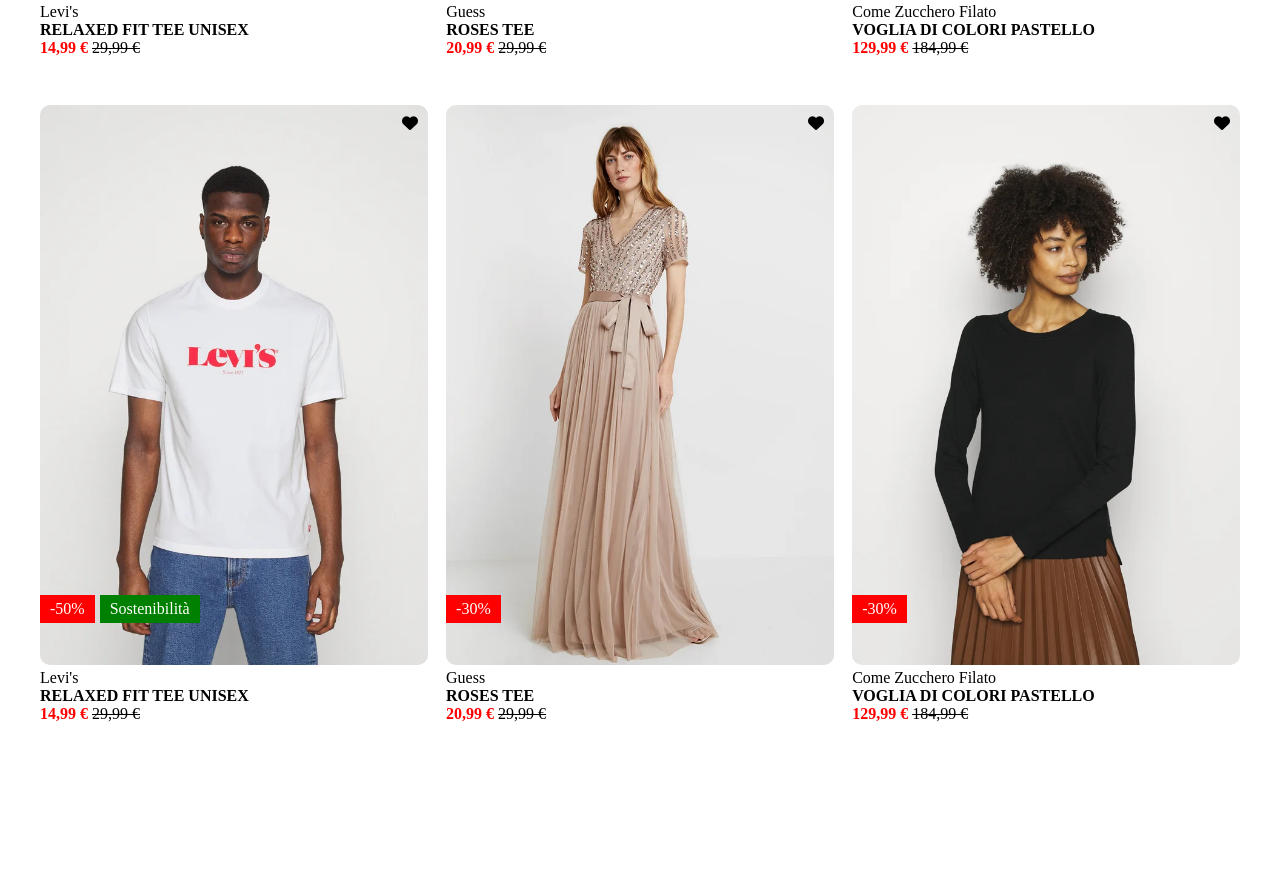
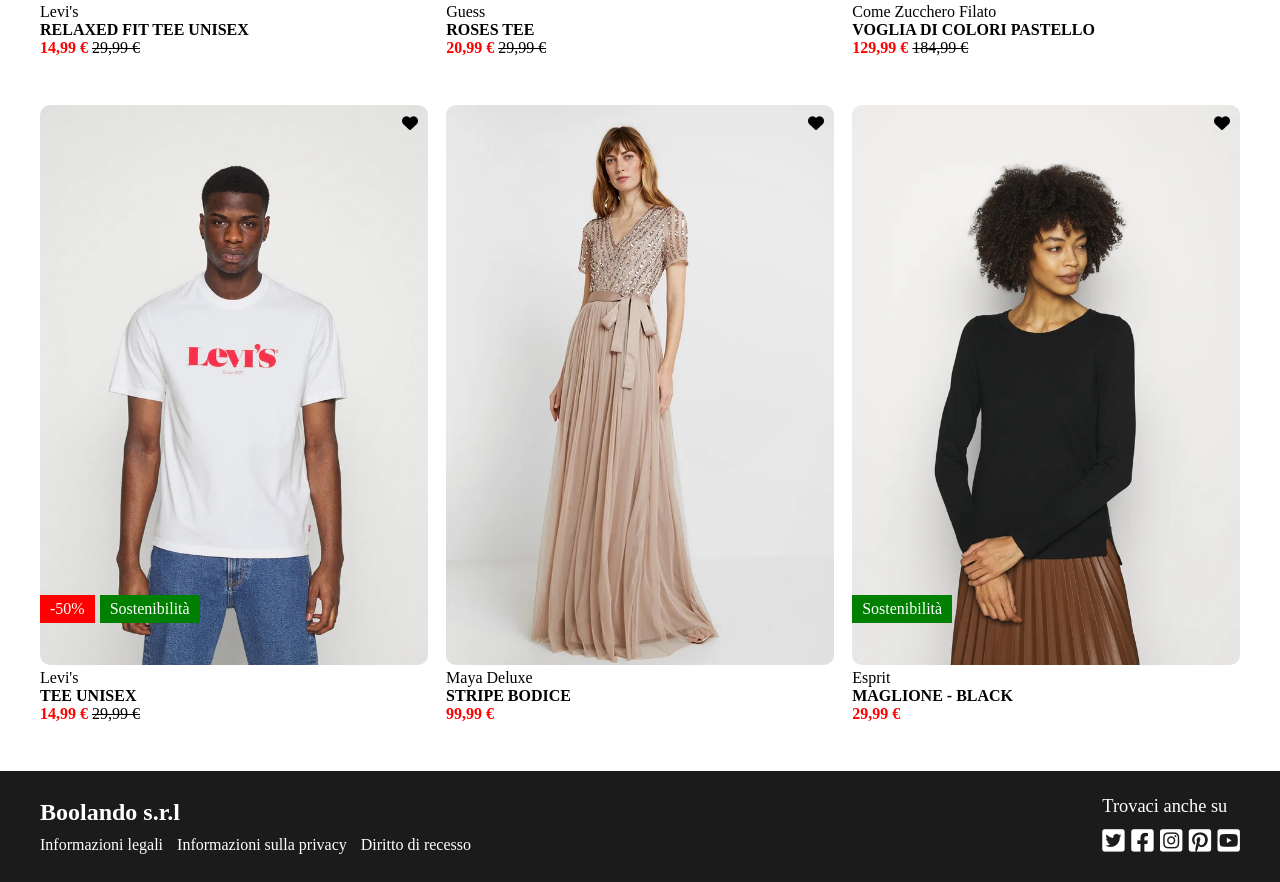
Before and after one commit to UmbertoDV/html-css-boolando, a plain HTML site: page index.html in a window 1280 px wide. Shown: the part 693-1575 px from the top of the page. Before the commit the page ends 1416 px from the top, so only its background shows below. Drawn offline with Linux system fonts and the light colour scheme.

Commit message:
added footer

```diff
--- a/css/style.css
+++ b/css/style.css
@@ -20,11 +20,13 @@ ul{
     height: 40px;
     padding-right: 20px;
 }
-.left-header li{
+.left-header li,
+.left-footer li{
     display: inline-block;
     padding-right: 10px;
 }
-.left-header li > a{
+.left-header li > a,
+.left-footer li > a{
     text-decoration: none;
     color: white;
     font-size: 1.1rem;
@@ -48,6 +50,7 @@ ul{
 .line.flex{
     justify-content: space-between ;
     margin-top: 3rem;
+    margin-bottom: 3rem;
 }
 .line.flex img{
     height: 35rem;
@@ -93,3 +96,28 @@ ul{
 .price > .line-price{
     text-decoration: line-through;
 }
+
+/* Footer */
+.main-footer{
+    background-color: #1b1b1b;
+    padding: 25px 0;
+}
+.left-footer li > a{
+    font-size: 1rem;
+}
+.title-footer{
+    font-size: 1.5rem;
+    margin-bottom: 10px;
+    color: white;
+    font-weight: bold;
+}
+.desc-socials{
+    color: white;
+    margin-bottom: 10px;
+    font-size: 1.15rem;
+}
+.social-icons{
+    font-size: 1.6rem;
+    color: white;
+    cursor: pointer;
+}
--- a/index.html
+++ b/index.html
@@ -104,7 +104,7 @@
 						<i class="fa-solid fa-heart"></i>
 						<div class="info">
 							<div class="merch">Levi's</div>
-							<div class="name">RELAXED FIT TEE UNISEX</div>
+							<div class="name">TEE UNISEX</div>
 							<div class="price">
 								<span class="red-price">14,99 €</span>
 								<span class="line-price">29,99 €</span>
@@ -115,16 +115,16 @@
 						<img src="./img/5.webp" alt="levis">
 						<img src="./img/5b.webp" class="img-top" alt="levis">
 						<div class="sales-section flex">
-							<div class="sales">-30%</div>
+							<!-- <div class="sales">-30%</div> -->
 							<!-- <div class="sost">Sostenibilità</div> -->
 						</div>
 						<i class="fa-solid fa-heart"></i>
 						<div class="info">
-							<div class="merch">Guess</div>
-							<div class="name">ROSES TEE</div>
+							<div class="merch">Maya Deluxe</div>
+							<div class="name">STRIPE BODICE</div>
 							<div class="price">
-								<span class="red-price">20,99 €</span>
-								<span class="line-price">29,99 €</span>
+								<span class="red-price">99,99 €</span>
+								<!-- <span class="line-price">29,99 €</span> -->
 							</div>
 						</div>
 					</div>
@@ -132,16 +132,16 @@
 						<img src="./img/6.webp" alt="levis">
 						<img src="./img/6b.webp" class="img-top" alt="levis">
 						<div class="sales-section flex">
-							<div class="sales">-30%</div>
-							<!-- <div class="sost">Sostenibilità</div> -->
+							<!-- <div class="sales">-30%</div> -->
+							<div class="sost">Sostenibilità</div>
 						</div>
 						<i class="fa-solid fa-heart"></i>
 						<div class="info">
-							<div class="merch">Come Zucchero Filato</div>
-							<div class="name">VOGLIA DI COLORI PASTELLO</div>
+							<div class="merch">Esprit</div>
+							<div class="name">MAGLIONE - BLACK</div>
 							<div class="price">
-								<span class="red-price">129,99 €</span>
-								<span class="line-price">184,99 €</span>
+								<span class="red-price">29,99 €</span>
+								<!-- <span class="line-price">184,99 €</span> -->
 							</div>
 						</div>
 					</div>
@@ -149,5 +149,31 @@
 			</div>
 		</div>
 	</main>
+	<footer>
+		<div class="main-footer">
+			<div class="container flex">
+				<div class="left-footer">
+					<div class="title-footer">
+						<h3>Boolando s.r.l</h3>
+					</div>
+					<ul>
+						<li><a href="#">Informazioni legali</a></li>
+						<li><a href="#">Informazioni sulla privacy</a></li>
+						<li><a href="#">Diritto di recesso</a></li>
+					</ul>
+				</div>
+				<div class="right-footer">
+					<div class="desc-socials">Trovaci anche su</div>
+					<div class="social-icons">
+						<i class="fa-brands fa-square-twitter"></i>
+						<i class="fa-brands fa-square-facebook"></i>
+						<i class="fa-brands fa-square-instagram"></i>
+						<i class="fa-brands fa-square-pinterest"></i>
+						<i class="fa-brands fa-square-youtube"></i>
+					</div>
+				</div>
+			</div>
+		</div>
+	</footer>
 </body>
 </html>
```
